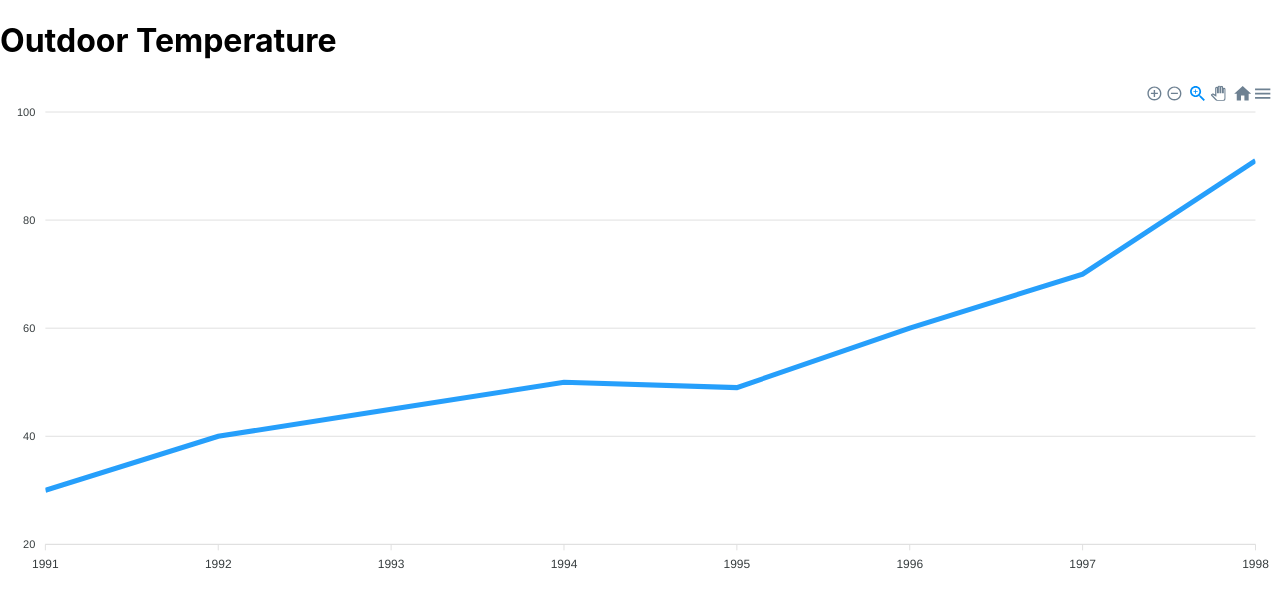
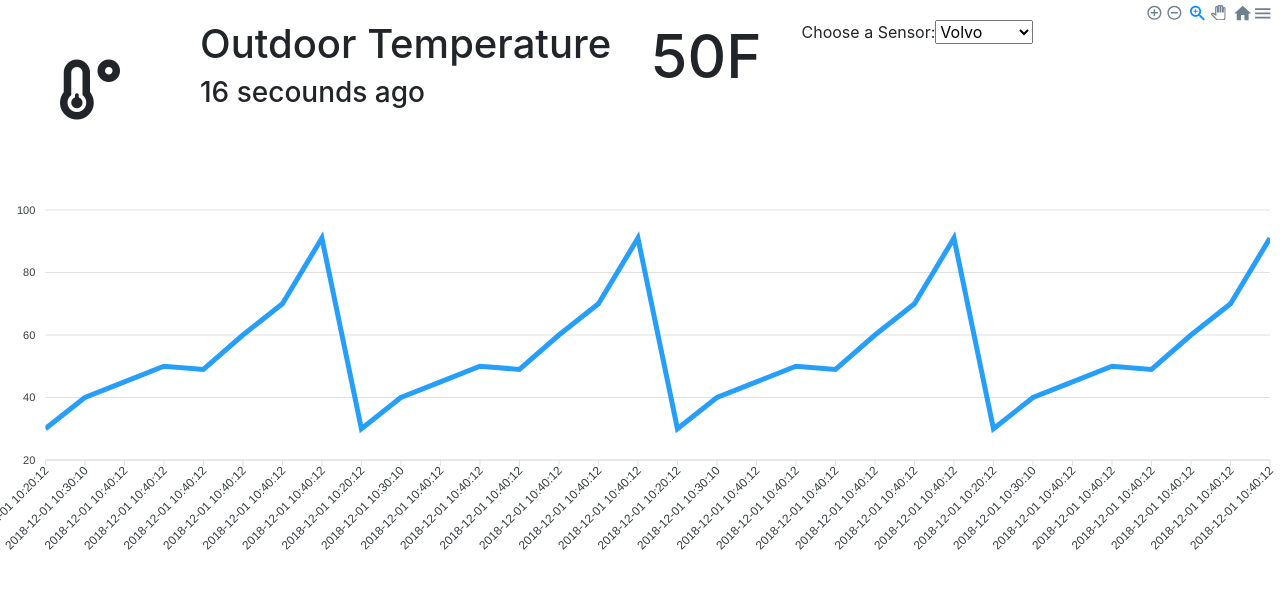
Before and after one commit to ChandimaMaduwanthi/Alert-Management-System, a React (Create React App) app in the folder front-app/: page / in a window 1280 px wide. Shown: the top 608 px of the page. Built offline with nearby package versions, Linux system fonts and the light colour scheme.

Commit message:
wip charts

```diff
--- a/front-app/public/index.html
+++ b/front-app/public/index.html
@@ -10,6 +10,8 @@
       content="Web site created using create-react-app"
     />
     <link rel="apple-touch-icon" href="%PUBLIC_URL%/logo192.png" />
+    <link rel="stylesheet" href="https://stackpath.bootstrapcdn.com/bootstrap/4.5.2/css/bootstrap.min.css" integrity="sha384-JcKb8q3iqJ61gNV9KGb8thSsNjpSL0n8PARn9HuZOnIxN0hoP+VmmDGMN5t9UJ0Z" crossorigin="anonymous">
+    <link rel="stylesheet" href="https://pro.fontawesome.com/releases/v5.10.0/css/all.css" integrity="sha384-AYmEC3Yw5cVb3ZcuHtOA93w35dYTsvhLPVnYs9eStHfGJvOvKxVfELGroGkvsg+p" crossorigin="anonymous"/>
     <!--
       manifest.json provides metadata used when your web app is installed on a
       user's mobile device or desktop. See https://developers.google.com/web/fundamentals/web-app-manifest/
--- a/front-app/src/App.js
+++ b/front-app/src/App.js
@@ -10,12 +10,12 @@ class App extends Component {
           id: 'apexchart-example'
         },
         xaxis: {
-          categories: [1991, 1992, 1993, 1994, 1995, 1996, 1997, 1998]
+          categories: ['2018-12-01 10:20:12', "2018-12-01 10:30:10", "2018-12-01 10:40:12", "2018-12-01 10:40:12", "2018-12-01 10:40:12", "2018-12-01 10:40:12", "2018-12-01 10:40:12", "2018-12-01 10:40:12",'2018-12-01 10:20:12', "2018-12-01 10:30:10", "2018-12-01 10:40:12", "2018-12-01 10:40:12", "2018-12-01 10:40:12", "2018-12-01 10:40:12", "2018-12-01 10:40:12", "2018-12-01 10:40:12",'2018-12-01 10:20:12', "2018-12-01 10:30:10", "2018-12-01 10:40:12", "2018-12-01 10:40:12", "2018-12-01 10:40:12", "2018-12-01 10:40:12", "2018-12-01 10:40:12", "2018-12-01 10:40:12",'2018-12-01 10:20:12', "2018-12-01 10:30:10", "2018-12-01 10:40:12", "2018-12-01 10:40:12", "2018-12-01 10:40:12", "2018-12-01 10:40:12", "2018-12-01 10:40:12", "2018-12-01 10:40:12"]
         }
       },
       series: [{
         name: 'F',
-        data: [30, 40, 45, 50, 49, 60, 70, 91]
+        data: [30, 40, 45, 50, 49, 60, 70, 91,30, 40, 45, 50, 49, 60, 70, 91,30, 40, 45, 50, 49, 60, 70, 91,30, 40, 45, 50, 49, 60, 70, 91]
       }]
     }
   }
@@ -24,10 +24,34 @@ class App extends Component {
       <>
         <div className="mainContainer">
           <div className="titleContainer">
-              <h1>Outdoor Temperature</h1>
+              <div style={{float:'left',padding:"60px"}}>
+                  <i class="fas fa-temperature-low" style={{fontSize:"60px"}}></i>
+              </div>
+              <div style={{float:'left',padding:"20px"}}>
+                <h1>Outdoor Temperature</h1>
+                <h3>16 secounds ago</h3>
+              </div>
+              <div style={{float:'left',padding:"20px"}}>
+
+                <h1 style={{fontSize:"60px"}}>50F</h1>
+              </div>
+
+              <div style={{float:'left',padding:"20px"}}>
+                  <label for="cars">Choose a Sensor:</label>
+
+                  <select name="cars" id="cars">
+                    <option value="volvo">Volvo</option>
+                    <option value="saab">Saab</option>
+                    <option value="mercedes">Mercedes</option>
+                    <option value="audi">Audi</option>
+                  </select>
+
+              </div>
+
+
           </div>
           <div className="chartContainer">
-            <Chart options={this.state.options} series={this.state.series} type="line" height={500} />
+            <Chart options={this.state.options} series={this.state.series} type="line" height={400} />
           </div>
         </div>
 
```
Also changed, not shown: 1 other file (tests, documents, lock files or other folders).
